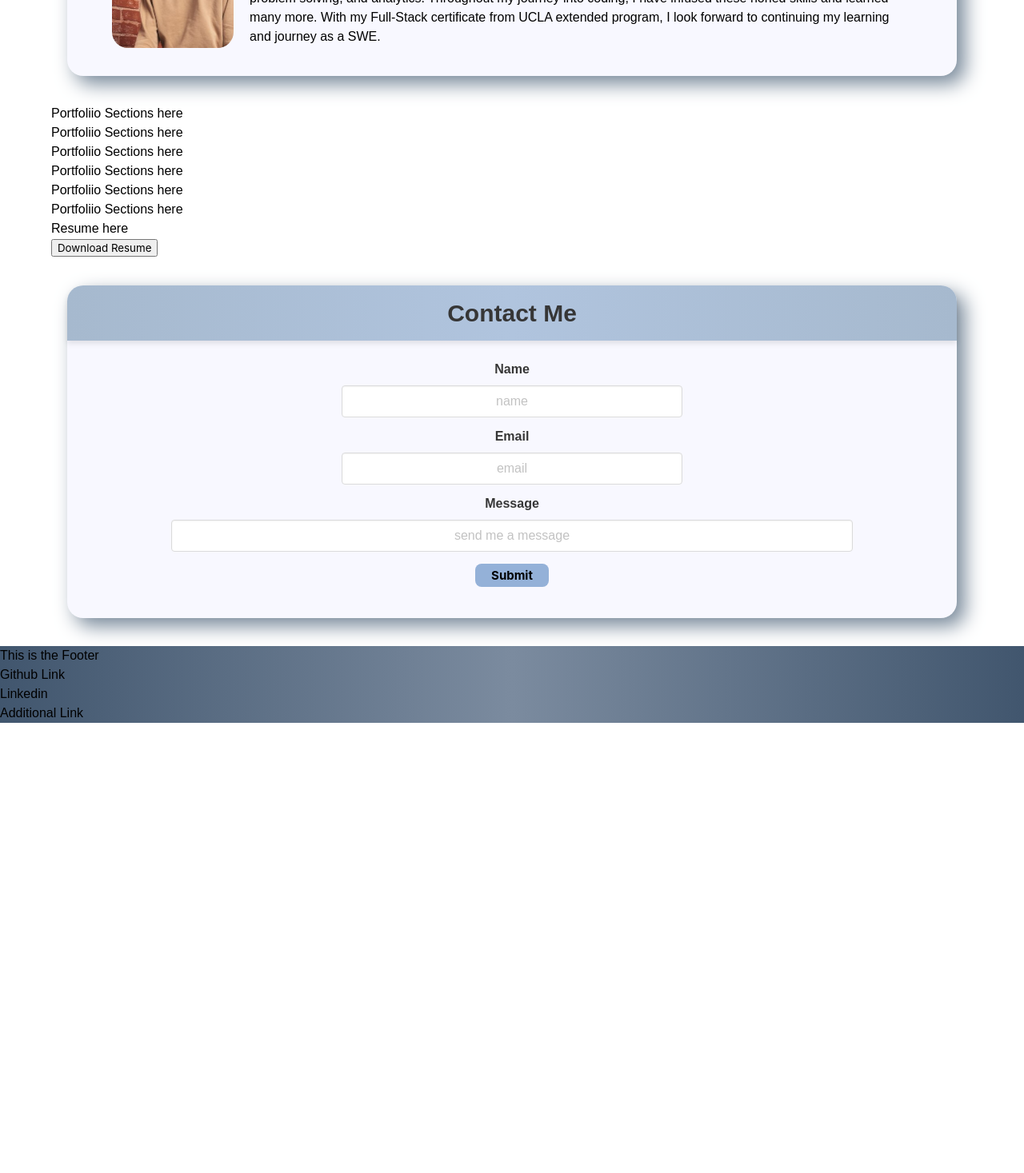
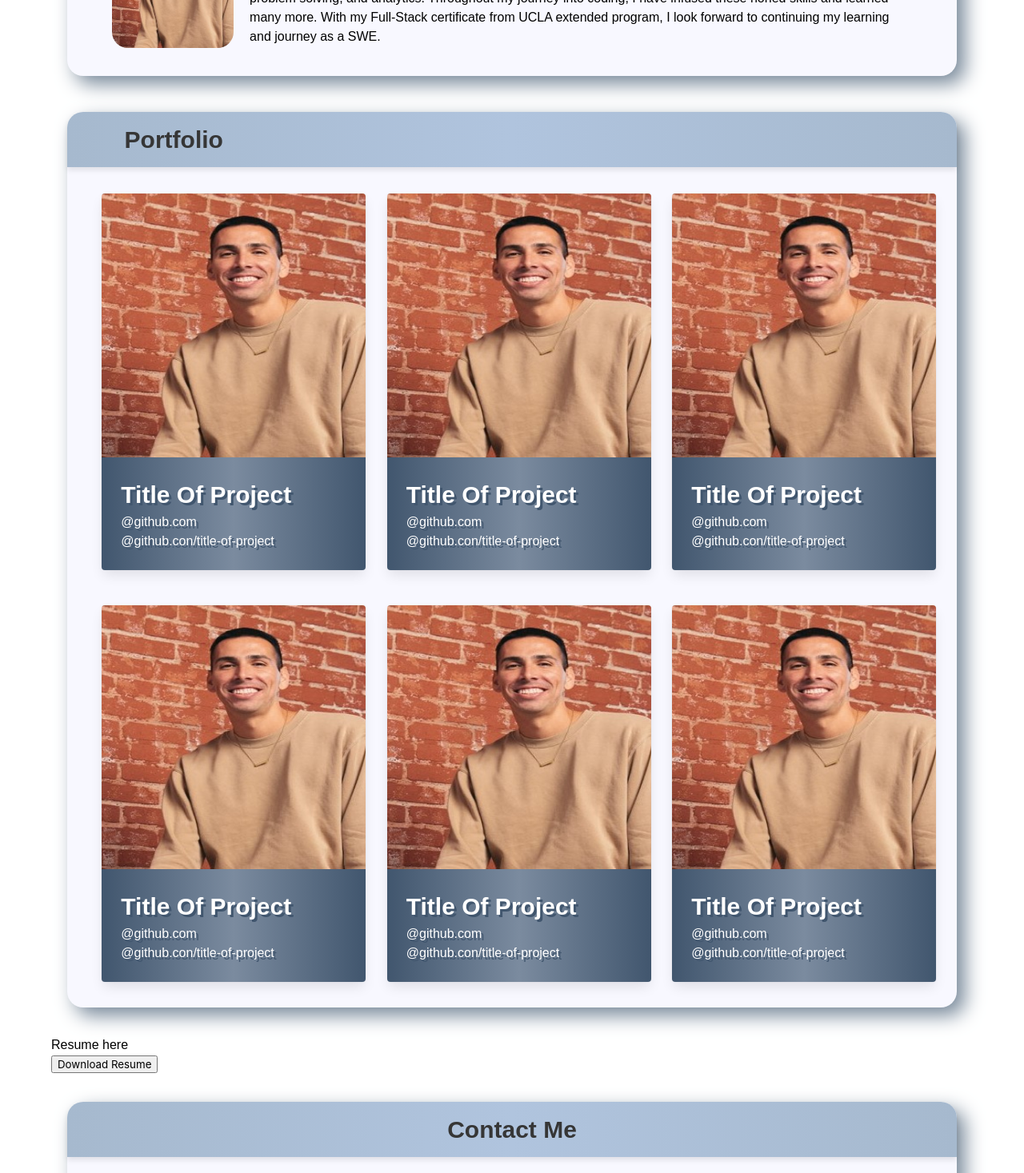
Before and after one commit to FROMERO63/ReactToMyPortfolio, a React (Vite) app: page / in a window 1280 px wide. Shown: the part 378-1845 px from the top of the page at 80% size. Before the commit the page ends 1282 px from the top, so only its background shows below. Built offline with nearby package versions, Linux system fonts and the light colour scheme.

Commit message:
styled Projects

```diff
--- a/src/components/UI/Portfolio.jsx
+++ b/src/components/UI/Portfolio.jsx
@@ -1,23 +1,124 @@
+import profilePhoto from './profilePic.jpg'
+
 export default function Portfolio() {
     return (
-      <section className="portfolioContainer">
-        <div>
-            Portfoliio Sections here
-        </div>
-        <div>
-            Portfoliio Sections here
-        </div>
-        <div>
-            Portfoliio Sections here
-        </div>
-        <div>
-            Portfoliio Sections here
-        </div>
-        <div>
-            Portfoliio Sections here
-        </div>
-        <div>
-            Portfoliio Sections here
+      <section id="portfolioContainer">
+        <div class="card" id="portfolioCard">
+            <header class="card-header" id="portfolioHeader">
+                <p class="card-header-title">Portfolio</p>
+            </header>
+          <div  id="portfolioContent">
+            <div class="columns is-multiline is-mobile">
+            <div class="column is-one-third">
+                <div class="card" id="projects">
+                    <div class="card-image">
+                        <figure class="image is-1by1">
+                            <img src={profilePhoto} alt="Placeholder image"></img>
+                        </figure>
+                    </div>
+                    <div class="card-content" id="cardBackground">
+                        <div class="media">
+                            <div class="media-content">
+                                <p class="projectTitle">Title Of Project</p>
+                                <p class="projectLink">@github.com</p>
+                                <p class="projectLink">@github.con/title-of-project</p>
+                            </div>
+                        </div>
+                    </div>
+                </div>
+            </div>
+            <div class="column is-one-third">
+                <div class="card" id="projects">
+                    <div class="card-image">
+                        <figure class="image is-1by1">
+                            <img src={profilePhoto} alt="Placeholder image"></img>
+                        </figure>
+                    </div>
+                    <div class="card-content" id="cardBackground">
+                        <div class="media">
+                        <div class="media-content">
+                                <p class="projectTitle">Title Of Project</p>
+                                <p class="projectLink">@github.com</p>
+                                <p class="projectLink">@github.con/title-of-project</p>
+                            </div>
+                        </div>
+                    </div>
+                </div>
+            </div>
+            <div class="column is-one-third">
+                <div class="card" id="projects">
+                    <div class="card-image">
+                        <figure class="image is-1by1">
+                            <img src={profilePhoto} alt="Placeholder image"></img>
+                        </figure>
+                    </div>
+                    <div class="card-content" id="cardBackground">
+                        <div class="media">
+                        <div class="media-content">
+                                <p class="projectTitle">Title Of Project</p>
+                                <p class="projectLink">@github.com</p>
+                                <p class="projectLink">@github.con/title-of-project</p>
+                            </div>
+                        </div>
+                    </div>
+                </div>
+            </div>
+            <div class="column is-one-third">
+                <div class="card" id="projects">
+                    <div class="card-image">
+                        <figure class="image is-1by1">
+                            <img src={profilePhoto} alt="Placeholder image"></img>
+                        </figure>
+                    </div>
+                    <div class="card-content" id="cardBackground">
+                        <div class="media">
+                        <div class="media-content">
+                                <p class="projectTitle">Title Of Project</p>
+                                <p class="projectLink">@github.com</p>
+                                <p class="projectLink">@github.con/title-of-project</p>
+                            </div>
+                        </div>
+                    </div>
+                </div>
+            </div>
+            <div class="column is-one-third">
+                <div class="card" id="projects">
+                    <div class="card-image">
+                        <figure class="image is-1by1">
+                            <img src={profilePhoto} alt="Placeholder image"></img>
+                        </figure>
+                    </div>
+                    <div class="card-content" id="cardBackground">
+                        <div class="media">
+                        <div class="media-content" >
+                                <p class="projectTitle">Title Of Project</p>
+                                <p class="projectLink">@github.com</p>
+                                <p class="projectLink">@github.con/title-of-project</p>
+                            </div>
+                        </div>
+                    </div>
+                </div>
+            </div>
+            <div class="column is-one-third">
+                <div class="card" id="projects">
+                    <div class="card-image">
+                        <figure class="image is-1by1">
+                            <img src={profilePhoto} alt="Placeholder image"></img>
+                        </figure>
+                    </div>
+                    <div class="card-content" id="cardBackground">
+                        <div class="media">
+                        <div class="media-content">
+                                <p class="projectTitle">Title Of Project</p>
+                                <p class="projectLink">@github.com</p>
+                                <p class="projectLink">@github.con/title-of-project</p>
+                            </div>
+                        </div>
+                    </div>
+                </div>
+            </div>
+            </div>
+            </div>
         </div>
       </section>
     );
--- a/src/index.css
+++ b/src/index.css
@@ -169,3 +169,51 @@
     color: white;
     cursor: pointer;
 }
+
+/* Portfolio section*/
+#portfolioContainer{
+    background-color: transparent;
+    margin: 25px 10px;
+    padding: 10px;
+}
+
+#portfolioCard{
+    background-color: ghostwhite;
+    border-radius: 20px;
+    box-shadow: 10px 10px 25px lightslategray;
+    height: fit-content;
+}
+
+#portfolioHeader {
+    background:linear-gradient( to right, rgb(166, 185, 206), lightsteelblue, rgb(166, 185, 206));
+    border-top-right-radius: 20px;
+    border-top-left-radius: 20px;
+    font-size: 30px;
+    padding-left: 5%;
+}
+
+#portfolioContent {
+    padding: 2% 3%;
+    display: flex;
+}
+
+#projects{
+    width: 330px;
+    margin: 3%;
+}
+
+.projectTitle {
+    font-size: 30px;
+    font-weight: bold;
+    color: white;
+    text-shadow: 3px 3px rgb(65, 86, 110);
+}
+
+.projectLink {
+    color: white;
+    text-shadow: 3px 3px rgb(65, 86, 110);
+}
+
+#cardBackground {
+    background:linear-gradient( to right, rgb(65, 86, 110), rgb(123, 139, 159),rgb(65, 86, 110));
+}
```
